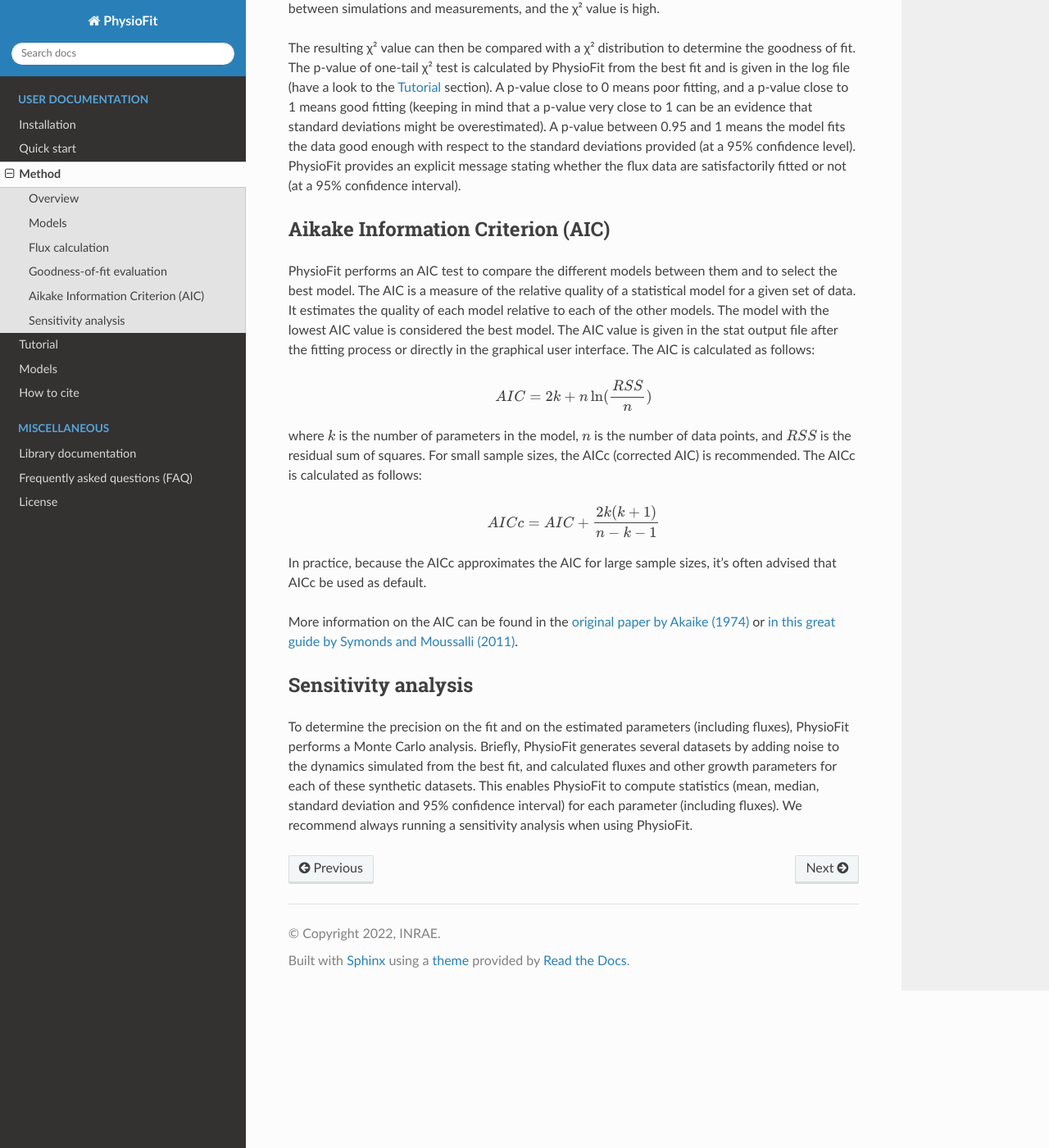
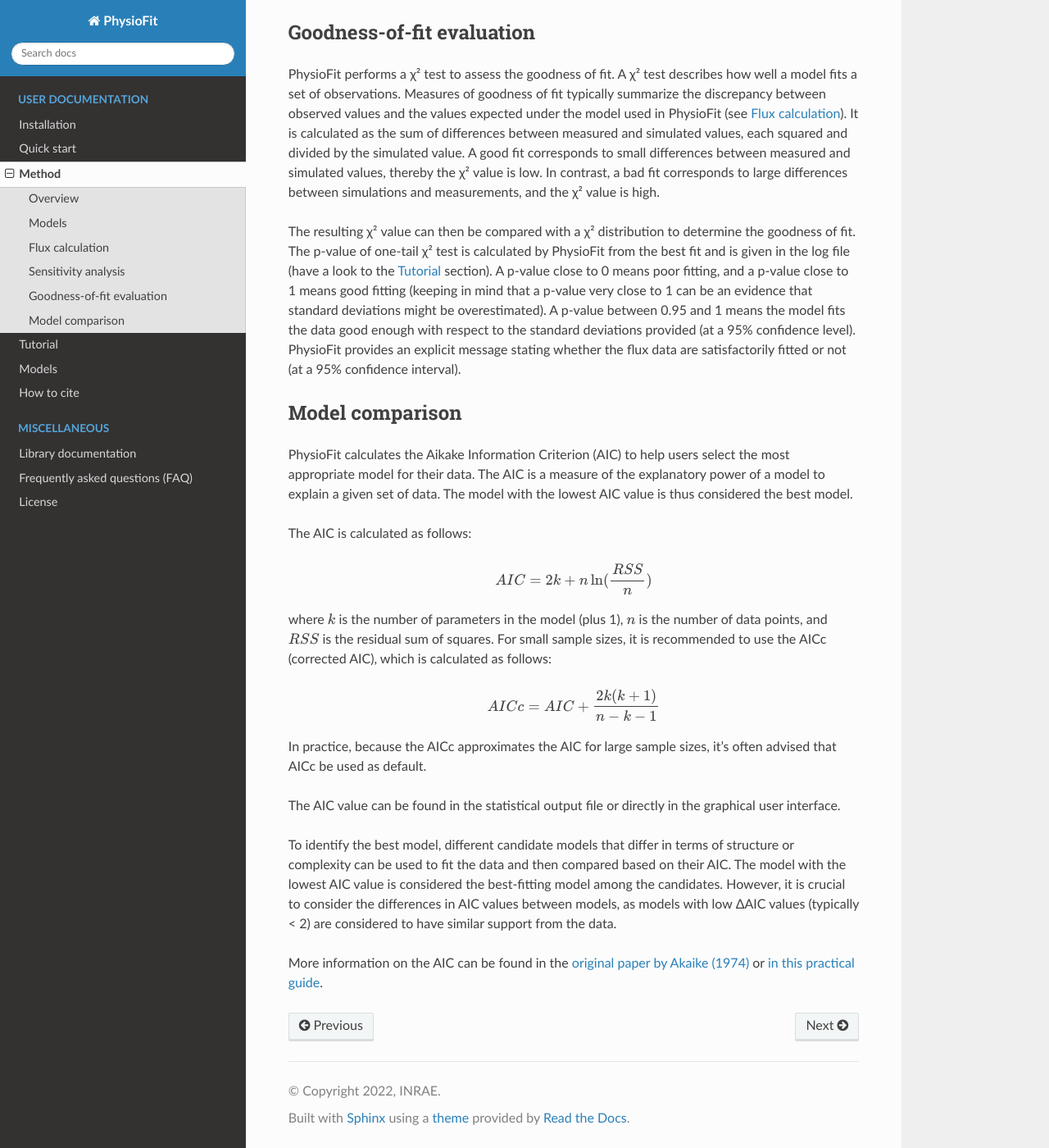
Before and after one commit to MetaSys-LISBP/PhysioFit, a Sphinx documentation site: the page built from docs/method.rst, in a window 1280 px wide and 1400 px high, scrolled down 1337 px. Shown: the whole window at 82% size. Built offline with Sphinx 7.4.7 and the Read the Docs theme 2.0.0, drawn with Linux system fonts in a browser that asks for light colours; some of the changed text lies outside the part shown.

Commit message:
update doc

```diff
--- a/docs/method.rst
+++ b/docs/method.rst
@@ -44,6 +44,22 @@ and the best solution is polished using the L-BFGS-B method (see
 process).
 
 
+.. _sensitivity_analysis:
+
+Sensitivity analysis
+*********************
+
+To determine the precision on the fit and on the estimated parameters,
+PhysioFit performs a Monte Carlo analysis. Briefly,
+PhysioFit generates several
+datasets by adding noise to the dynamics simulated from the best fit, and
+calculates fluxes and other growth
+parameters for each of these synthetic datasets. This enables PhysioFit to
+compute statistics (mean, median, standard deviation and 95 % confidence
+interval) for each parameter. We recommend always running
+a sensitivity analysis when using PhysioFit.
+
+
 ..  _`chi2 test`:
 
 Goodness-of-fit evaluation
@@ -72,25 +88,24 @@ good enough with respect to the standard deviations provided (at a 95%
 confidence level). PhysioFit provides an explicit message stating whether
 the flux data are satisfactorily fitted or not (at a 95% confidence interval).
 
-Aikake Information Criterion (AIC)
+Model comparison
 ***********************************
 
-PhysioFit performs an AIC test to compare the different models between them and
-to select the best model.
-The AIC is a measure of the relative quality of a statistical model for a
-given set of data. It estimates the quality of each model relative to each
-of the other models.
-The model with the lowest AIC value is considered the best model. The AIC
-value is given in the stat output file after the fitting process or directly in
-the graphical user interface. The AIC is calculated as follows:
+PhysioFit calculates the Aikake Information Criterion (AIC)
+to help users select the most appropriate model for their data.
+The AIC is a measure of the explanatory power of a model to explain a
+given set of data. The model with the lowest AIC value is
+thus considered the best model.
+
+The AIC is calculated as follows:
 
 .. math::
 
     AIC = 2k + n \ln(\frac{RSS}{n})
 
-where :math:`k` is the number of parameters in the model, :math:`n` is the
+where :math:`k` is the number of parameters in the model (plus 1), :math:`n` is the
 number of data points, and :math:`RSS` is the residual sum of squares. For
-small sample sizes, the AICc (corrected AIC) is recommended. The AICc is
+small sample sizes, it is recommended to use the AICc (corrected AIC), which is
 calculated as follows:
 
 .. math::
@@ -100,21 +115,19 @@ calculated as follows:
 In practice, because the AICc approximates the AIC for large sample sizes,
 it's often advised that AICc be used as default.
 
+The AIC
+value can be found in the statistical output file or directly in
+the graphical user interface.
+
+To identify the best model, different candidate models that differ in terms
+of structure or complexity can be used
+to fit the data and then compared based on their AIC. The model
+with the lowest AIC value is considered the best-fitting model among
+the candidates. However, it is crucial to consider the differences
+in AIC values between models, as models with low ΔAIC values (typically < 2)
+are considered to have similar support from the data.
+
 More information on the AIC can be found in the `original paper by Akaike
 (1974) <https://gwern.net/doc/statistics/decision/1998-akaike.pdf>`_ or `in
-this great guide by Symonds and Moussalli (2011) <https://doi.org/10
+this practical guide <https://doi.org/10
 .1007/s00265-010-1037-6>`_.
-
-
-Sensitivity analysis
-*********************
-
-To determine the precision on the fit and on the estimated parameters
-(including fluxes), PhysioFit performs a Monte Carlo analysis. Briefly,
-PhysioFit generates several
-datasets by adding noise to the dynamics simulated from the best fit, and
-calculated fluxes and other growth
-parameters for each of these synthetic datasets. This enables PhysioFit to
-compute statistics (mean, median, standard deviation and 95% confidence
-interval) for each parameter (including fluxes). We recommend always running
-a sensitivity analysis when using PhysioFit.
```
Also changed, not shown: docs/faq.rst (+9 -6 lines).
